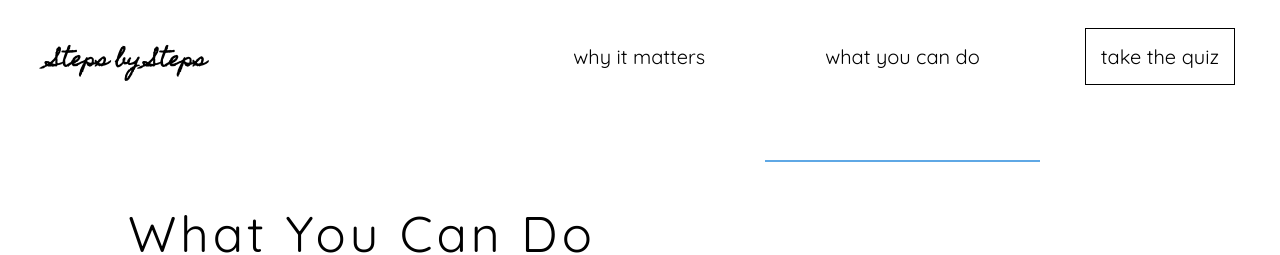
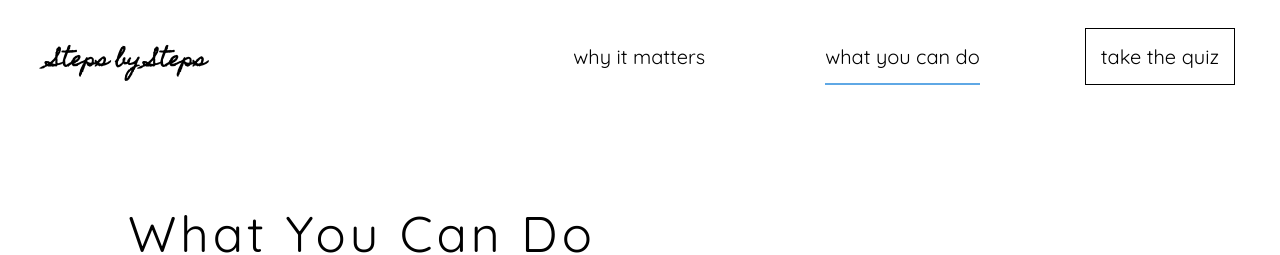
Before and after one commit to ellabuysse/Steps-by-Steps, a React (Create React App) app: page /tips in a window 1280 px wide. Shown: the top 255 px of the page. Built offline with nearby package versions, Linux system fonts and the light colour scheme.

Commit message:
fixed underlines in nav bar to be correct length

```diff
--- a/src/NavBar/NavBar.jsx
+++ b/src/NavBar/NavBar.jsx
@@ -17,11 +17,15 @@ export default class NavBar extends Component {
                         <Link to="/">Steps by Steps</Link>
                     </div>
                     <div className="nav-menu">
-                        <div className="nav-links" id="whyThisMattersPage">
-                            <Link to="/why-this-matters">why it matters </Link>
+                        <div className="nav-links">
+                            <div id="whyThisMattersPage">
+                                <Link to="/why-this-matters">why it matters </Link>
+                            </div>
                         </div>
-                        <div className="nav-links" id="tips-page">
-                            <Link to="/tips">what you can do</Link>
+                        <div className="nav-links">
+                            <div id="tips-page">
+                                <Link to="/tips">what you can do</Link>
+                            </div>
                         </div>
                         <div className="nav-links-quiz">
                             <Link to="/quiz" className="quiz-box take-quiz" id="quizPage">take the quiz</Link>
```
